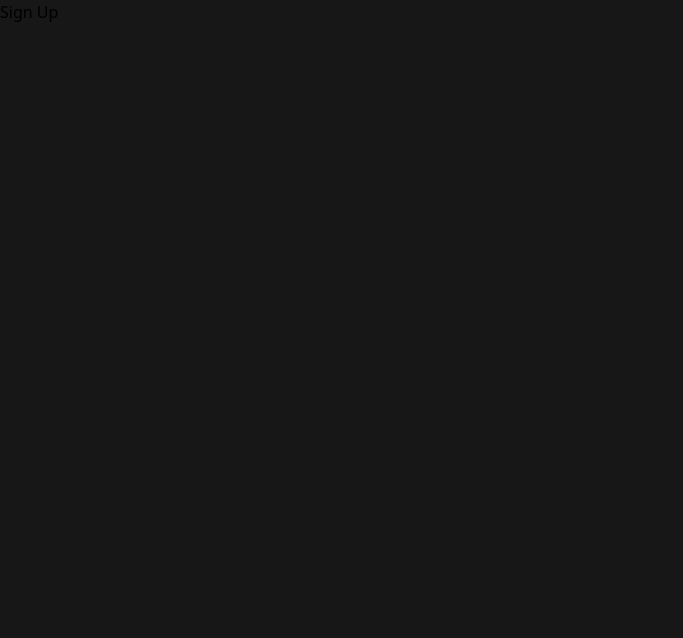
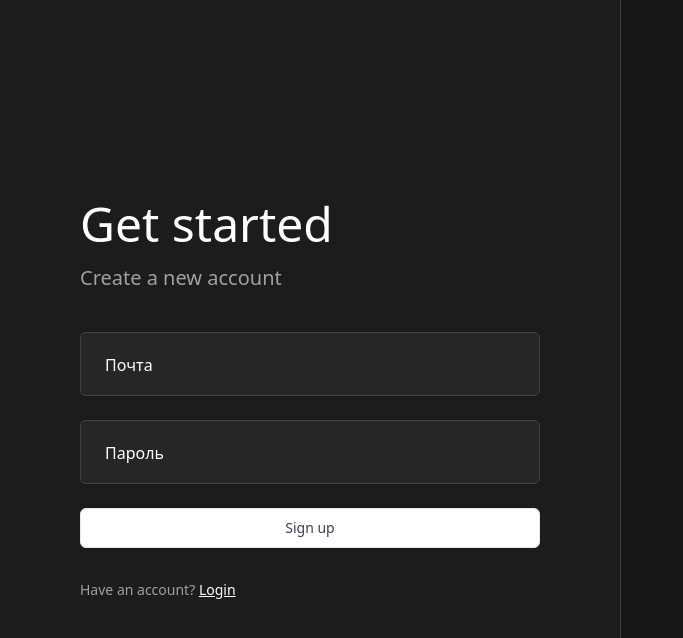
Before and after one commit to DanielEsh/next-supabase, a Next.js app: page /sign-up in a window 1280 px wide. Shown: the top 638 px of the page, without its empty margins (0-683 px from the left). Built offline with nearby package versions, Linux system fonts and the light colour scheme.

Commit message:
feat(layout): sign up

```diff
--- a/src/app/(auth)/login/page.tsx
+++ b/src/app/(auth)/login/page.tsx
@@ -1,3 +1,5 @@
+import Link from 'next/link'
+
 import { Button, Input } from '@/shared/ui'
 
 export default function LoginPage() {
@@ -23,9 +25,12 @@ export default function LoginPage() {
               <span className="text-foreground-light">
                 Don&apos;t have an account? {''}
               </span>
-              <a className="underline transition text-foreground hover:text-foreground-light">
+              <Link
+                href="/sign-up"
+                className="underline transition text-foreground hover:text-foreground-light"
+              >
                 Sign Up Now
-              </a>
+              </Link>
             </div>
           </div>
         </div>
--- a/src/app/(auth)/sign-up/page.tsx
+++ b/src/app/(auth)/sign-up/page.tsx
@@ -1,3 +1,40 @@
+import Link from 'next/link'
+
+import { Button, Input } from '@/shared/ui'
+
 export default async function SignUpPage() {
-  return <div>Sign Up</div>
+  return (
+    <div className="flex min-h-screen">
+      <aside className="flex items-center border-r border-neutral-700 p-20 text-white bg-studio">
+        <div className="">
+          <div className="mb-10">
+            <h1 className="mt-8 mb-4 text-2xl lg:text-5xl">Get started</h1>
+            <h2 className="text-xl text-foreground-light">
+              Create a new account
+            </h2>
+          </div>
+
+          <div className="flex flex-col gap-6">
+            <Input label="Почта" />
+            <Input label="Пароль" />
+            <Button>Sign up</Button>
+          </div>
+
+          <div className="self-center my-8 text-sm">
+            <div>
+              <span className="text-foreground-light">
+                Have an account? {''}
+              </span>
+              <Link
+                href="/login"
+                className="underline transition text-foreground hover:text-foreground-light"
+              >
+                Login
+              </Link>
+            </div>
+          </div>
+        </div>
+      </aside>
+    </div>
+  )
 }
```
